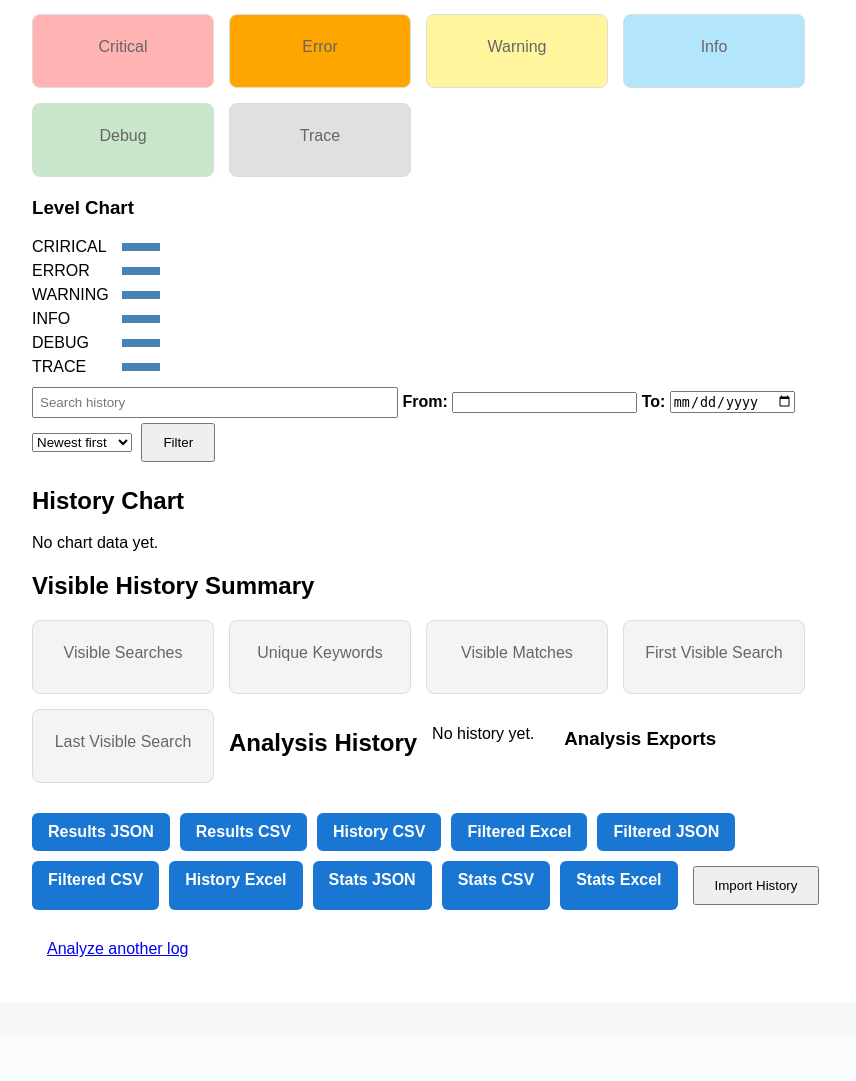
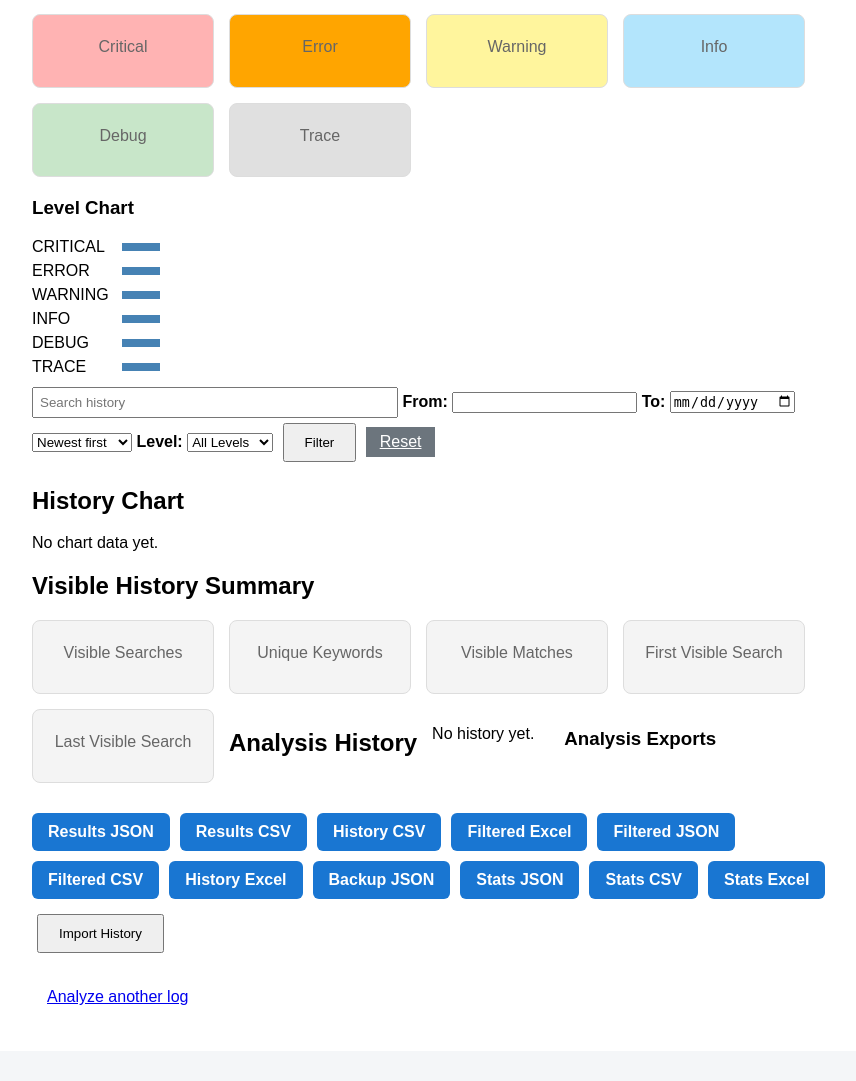
Before and after one commit to sattarab54/web_log_analyzer, a Flask app: template templates/results.html in a window 1280 px wide. Shown: the part 866-1947 px from the top of the page, without its empty margins (238-1094 px from the left). Before the commit the page ends 1823 px from the top, so only its background shows below. Run offline with Flask 3, Linux system fonts and the light colour scheme; the template is opened without the code that fills it, so the values that code supplies are empty.

Commit message:
Add history reset button and preserve filters during sorting

```diff
--- a/app.py
+++ b/app.py
@@ -484,6 +484,7 @@ def filter_history():
     history_sort = request.args.get("history_sort", "newest")
     history_from = request.args.get("history_from", "")
     history_to = request.args.get("history_to", "")
+    history_level =request.args.get("history_level", "")
 
     display_history = history
 
@@ -494,7 +495,14 @@ def filter_history():
             if (
                 search in item.get("keyword", "").lower()
                 or search in item.get("searched_at", "").lower()
+                or search in " ".join(item.get("results", [])).lower()
             )
+        ]
+
+    if history_level:
+        display_history = [
+            item for item in display_history
+            if history_level in item.get("levels", "")
         ]
 
     if history_from:
@@ -657,6 +665,7 @@ def filter_history():
         history_search=history_search,
         history_from=history_from,
         history_to=history_to,
+        history_level=history_level,
         total_searches=len(stats_history),
         successful_searches=sum(1 for item in stats_history if item["matches"] > 0),
         visible_total_searches=visible_total_searches,
@@ -690,6 +699,27 @@ def download_results():
         mimetype="text/plain"
     )
 
+@app.route("/download-backup")
+def download_backup():
+    backup_data = {
+        "backup_version": 1,
+        "generated_at": datetime.now().strftime("%Y-%m-%d %H:%M:%S"),
+        "history": history,
+    }
+
+    file_data = BytesIO()
+    file_data.write(
+        json.dumps(backup_data, indent=2).encode("utf-8")
+    )
+    file_data.seek(0)
+
+    return send_file(
+        file_data,
+        as_attachment=True,
+        download_name="web_log_analyzer_backup.json",
+        mimetype="application/json"
+    )
+
 @app.route("/download-history-csv")
 def download_history_csv():
     file_data = BytesIO()
@@ -955,6 +985,11 @@ def import_hiatory():
             imported_history = json.load(uploaded_file)
         except (json.JSONDecodeError, UnicodeDecodeError):
             return "The selected file does not contain valid JSON."
+
+        if isinstance(imported_history, dict):
+            if "history" not in imported_history:
+                return "Invalid backup file: missing history data."
+            imported_history = imported_history["history"]
 
         if not isinstance(imported_history, list):
             return "Invalid history file: the JSON must contain a list."
--- a/static/style.css
+++ b/static/style.css
@@ -238,3 +238,11 @@ pre {
 .clear-button {
     background-color: #dc3545;
 }
+
+.reset-button {
+    background-color: #6c757d;
+}
+
+.reset-button:hover {
+    background-color: #5a6268;
+}
--- a/templates/results.html
+++ b/templates/results.html
@@ -146,7 +146,7 @@
     <h3>Level Chart</h3>
 
     <div class="chart-row">
-        <span>CRIRICAL</span>
+        <span>CRITICAL</span>
         <div class="bar" style="width: {{ level_stats['CRITICAL'] * 30 }}px;">
             {{ level_stats["CRITICAL"] }}
         </div>
@@ -205,7 +205,34 @@
             <option value="keyword" {% if history_sort == "keyword" %}selected{% endif %}>Keyword A-Z </option>
         </select>
 
+    <label for="history_level">Level:</label>
+        <select id="history_level" name="history_level">
+            <option value="" {% if history_level == "" %}selected{% endif %}>
+                All Levels
+            </option>
+            <option value="CRITICAL" {% if history_level == "CRITICAL" %}selected{% endif %}>
+                CRITICAL
+            </option>
+            <option value="ERROR" {% if history_level == "ERROR" %}selected{% endif %}>
+                ERROR
+            </option>
+            <option value="WARNING" {% if history_level == "WARNING" %}selected{% endif %}>
+                WARNING
+            </option>
+            <option value="INFO" {% if history_level == "INFO" %}selected{% endif %}>
+                INFO
+            </option>
+            <option value="DEBUG" {% if history_level == "DEBUG" %}selected{% endif %}>
+                DEBUG
+            </option>
+            <option value="TRACE" {% if history_level == "TRACE" %}selected{% endif %}>
+                TRACE
+            </option>
+        </select>
+
         <button type="submit">Filter</button>
+        <a href="{{ url_for('filter_history') }}" class="action-button reset-button">Reset</a>
+
     </form>
 
     <h2>History Chart</h2>
@@ -214,7 +241,7 @@
         {% for value in chart_values %}
             <div class="chart-row">
                 <span>{{ chart_labels[loop.index0] }}</span>
-                <div class="chart-bar" styles="width: {{ value * 30 }}px;">
+                <div class="chart-bar" style="width: {{ value * 30 }}px;">
                     {{ value }}
                 </div>
             </div>
@@ -264,6 +291,10 @@
         </select>
 
         <input type="hidden" name="history_search" value="{{ history_search }}">
+        <input type="hidden" name="history_from" value="{{ history_from }}">
+        <input type="hidden" name="history_to" value="{{ history_to }}">
+        <input type="hidden" name="history_level" value="{{ history_level }}">
+
         <button type="submit">Apply Sort</button>
     </form>
 
@@ -360,6 +391,7 @@
             Filtered CSV
         </a>
         <a href="/download-history-excel">History Excel</a>
+        <a href="/download-backup">Backup JSON</a>
         <a href="/download-stats">Stats JSON</a>
         <a href="/download-stats-csv">Stats CSV</a>
         <a href="/download-stats-excel">Stats Excel</a>
```
